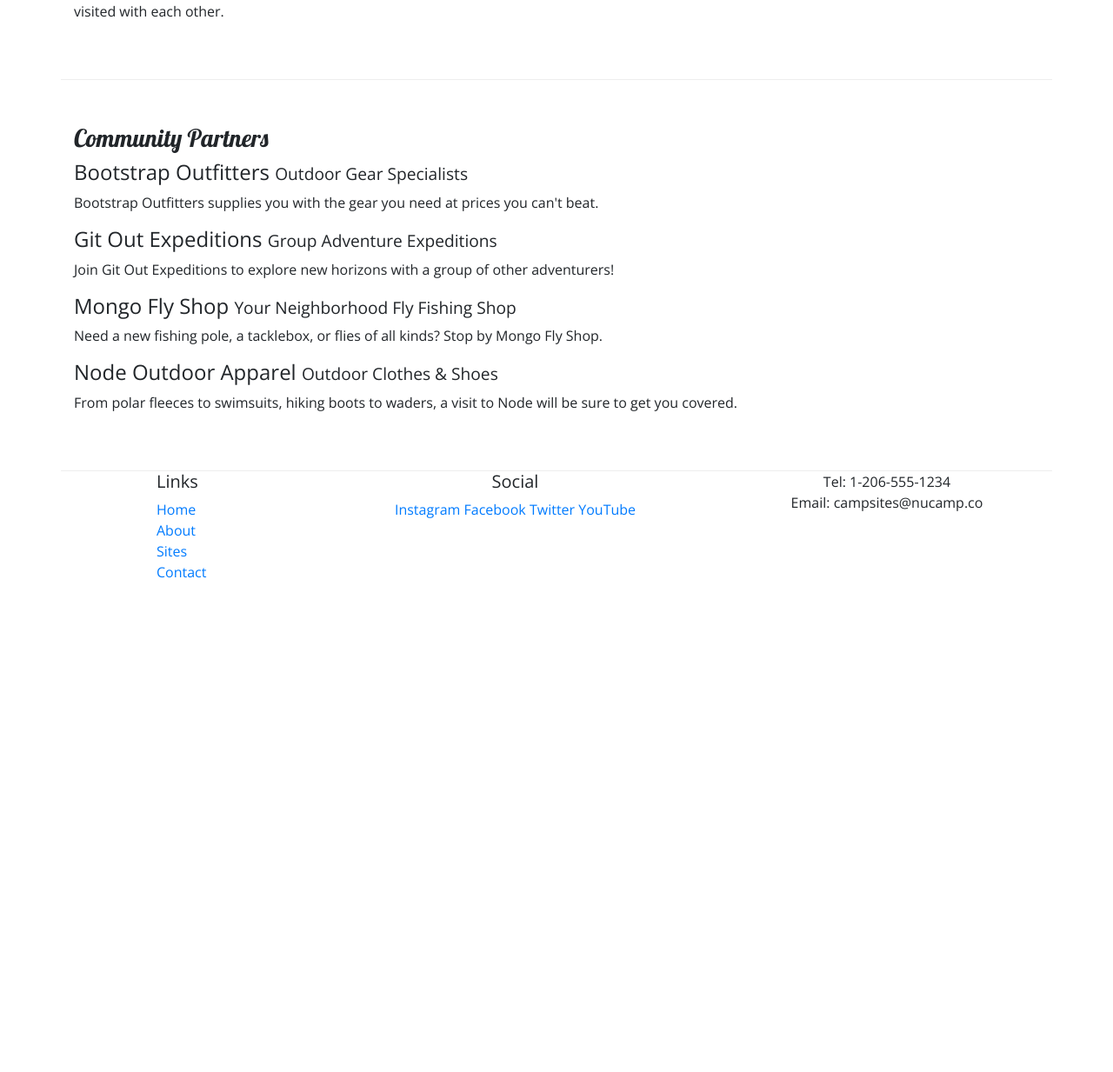
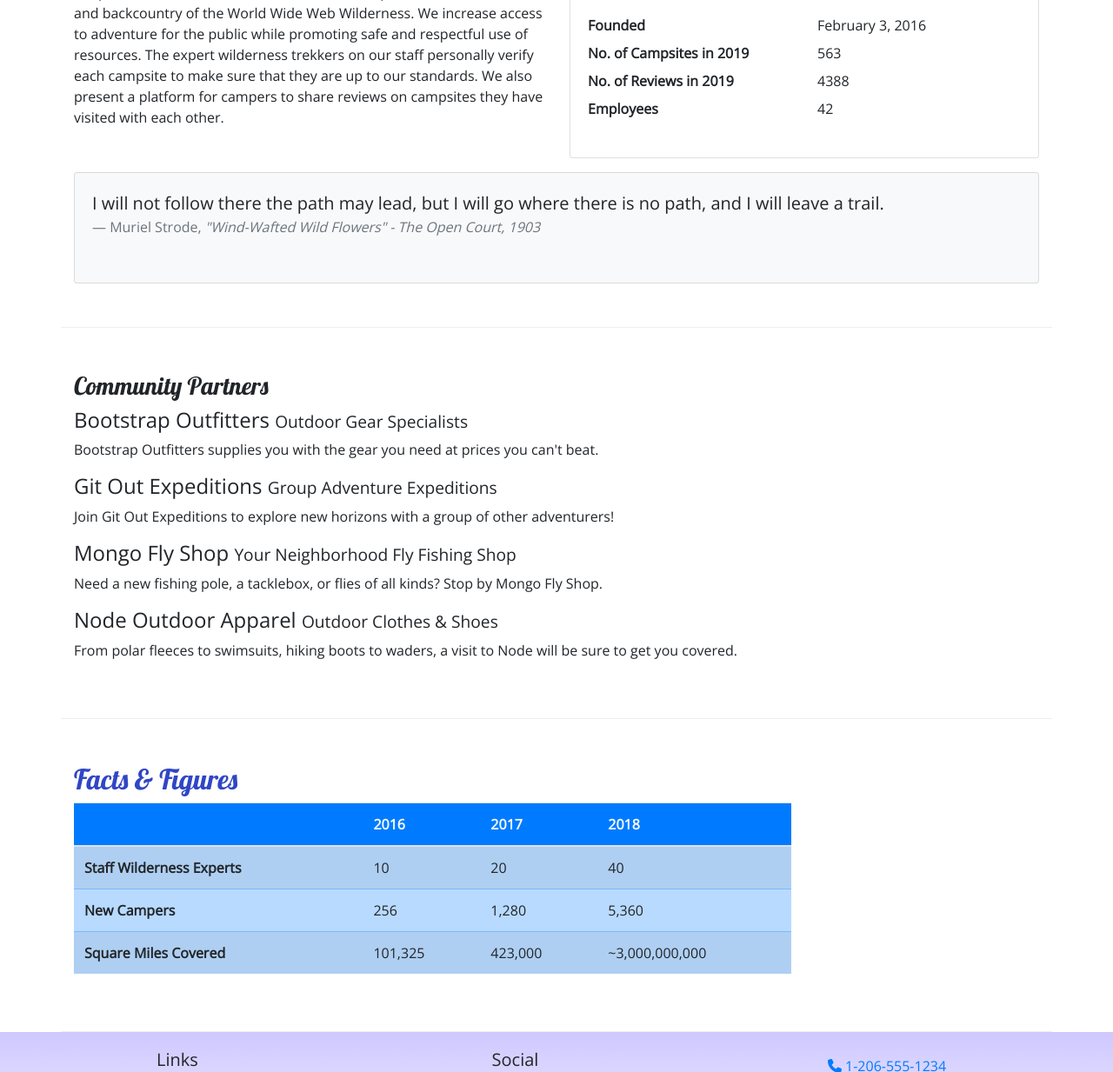
Before and after one commit to michTorr/nucamp-bootstrap, a website: page aboutus.html in a window 1280 px wide. Shown: the part 468-1701 px from the top of the page at 87% size. Before the commit the page ends 1154 px from the top, so only its background shows below. Drawn offline with nearby package versions, Linux system fonts and the light colour scheme.

Commit message:
aboutus-week2

```diff
--- a/aboutus.html
+++ b/aboutus.html
@@ -7,6 +7,8 @@
     <meta name="viewport" content="width=device-width, initial-scale=1" />
 
     <link rel="stylesheet" href="node_modules/bootstrap/dist/css/bootstrap.min.css" />
+    <link rel="stylesheet" href="node_modules/font-awesome/css/font-awesome.min.css" />
+    <link rel="stylesheet" href="node_modules/bootstrap-social/bootstrap-social.css" />
     <link rel="stylesheet" href="https://fonts.googleapis.com/css?family=Lobster|Open+Sans" />
     <link rel="stylesheet" href="css/styles.css"/>
 
@@ -18,6 +20,9 @@
     <header class="jumbotron jumbotron-fluid">
         <div class="container">
             <div class="row">
+                <div class="col-4 col-sm-3 col-md-2 align-self-center">
+                    <a href="index.html"><img src="img/logo.png" class="img-fluid"></a>
+                </div>
                 <div class="col">
                     <h1>NuCamp</h1>
                     <h2>a better way to camp</h2>
@@ -26,9 +31,30 @@
         </div>
     </header>
 
+    <nav class="navbar navbar-expand-sm navbar-dark sticky-top">
+        <div class="container">
+            <a class="navbar-brand" href="index.html"><img src="img/logo.png" height="30" width="30"></a>
+            <button class="navbar-toggler" type="button" data-toggle="collapse" data-target="#nucampNavbar">
+                <span class="navbar-toggler-icon"></span>
+            </button>
+                <div class="collapse navbar-collapse" id="nucampNavbar">
+                    <ul class="navbar-nav">
+                        <li class="nav-item"><a class="nav-link" href="index.html"><i class="fa fa-home fa-lg"></i> Home</a></li>
+                        <li class="nav-item active"><a class="nav-link" href="#"><i class="fa fa-info fa-lg"></i> About</a></li>
+                        <li class="nav-item"><a class="nav-link" href="#"><i class="fa fa-list fa-lg"></i> Sites</a></li>
+                        <li class="nav-item"><a class="nav-link" href="contactus.html"><i class="fa fa-address-card fa-lg"></i> Contact</a></li>
+                    </ul>
+                </div>
+        </div>
+    </nav>
+
     <div class="container">
         <div class="row">
-            <div class="col col-12">
+            <div class="col">
+                <ol class="breadcrumb">
+                    <li class="breadcrumb-item"><a href="index.html">Home</a></li>
+                    <li class="breadcrumb-item active">About Us</li>
+                </ol>
                <h2>About Us</h2>
                <hr />
             </div>
@@ -38,6 +64,34 @@
             <div class="col col-sm-6" >
                 <h3>Our Mission</h3>
                 <p>We present a curated database of the best campsites in the vast woods and backcountry of the World Wide Web Wilderness. We increase access to adventure for the public while promoting safe and respectful use of resources. The expert wilderness trekkers on our staff personally verify each campsite to make sure that they are up to our standards. We also present a platform for campers to share reviews on campsites they have visited with each other.</p>
+            </div>
+            <div class="col-sm-6">
+                <div class="card">
+                    <h3 class="card-header text-white bg-primary">Facts At a Glance</h3>
+                    <div class="card-body">
+                        <dl class="row">
+                            <dt class="col-6">Founded</dt>
+                            <dd class="col-6">February 3, 2016</dd>
+                            <dt class="col-6">No. of Campsites in 2019</dt>
+                            <dd class="col-6">563</dd>
+                            <dt class="col-6">No. of Reviews in 2019</dt>
+                            <dd class="col-6">4388</dd>
+                            <dt class="col-6">Employees</dt>
+                            <dd class="col-6">42</dd>
+                        </dl>
+                    </div>
+                </div>
+            </div>
+            <div class="col">
+                <div class="card bg-light mt-3">
+                    <blockquote class="blockquote card-body">
+                        <p class="mb-0">I will not follow there the path may lead, but I will go where there is no path, and I will leave a trail.
+                            <footer class="blockquote-footer">Muriel Strode,
+                                <cite title="Source Title">"Wind-Wafted Wild Flowers" - The Open Court, 1903</cite>
+                            </footer>
+                        </p>
+                    </blockquote>
+                </div>
             </div>
         </div>
 
@@ -54,9 +108,47 @@
                 <p class="d-none d-sm-block">From polar fleeces to swimsuits, hiking boots to waders, a visit to Node will be sure to get you covered.</p>
             </div>
         </div>
+        <div class="row row-content">
+            <div class="col-sm-9">
+                <h2>Facts &amp; Figures</h2>
+                <div class="table-responsive">
+                    <table class="table table-striped">
+                        <thead>
+                            <tr class="bg-primary text-light">
+                                <th></th>
+                                <th>2016</th>
+                                <th>2017</th>
+                                <th>2018</th>
+                            </tr>
+                        </thead>
+                        <tbody class="table-primary">
+                            <tr>
+                                <th>Staff Wilderness Experts</th>
+                                <td>10</td>
+                                <td>20</td>
+                                <td>40</td>
+                            </tr>
+                            <tr>
+                                <th>New Campers</th>
+                                <td>256</td>
+                                <td>1,280</td>
+                                <td>5,360</td>
+                            </tr>
+                            <tr>
+                                <th>Square Miles Covered</th>
+                                    <td>101,325</td>
+                                    <td>423,000</td>
+                                    <td>~3,000,000,000</td>
+
+                            </tr>
+                        </tbody>
+                    </table>
+                </div>
+            </div>
+        </div>
     </div>
 
-    <footer>
+    <footer class="site-footer">
         <div class="container">
             <div class="row">
                 <div class="col-4 col-sm-2 offset-1">
@@ -65,20 +157,21 @@
                         <li><a href="index.html">Home</a></li>
                         <li><a href="#">About</a></li>
                         <li><a href="#">Sites</a></li>
-                        <li><a href="#">Contact</a></li>
+                        <li><a href="contactus.html">Contact</a></li>
                     </ul>
                 </div>
                 <div class="col-6 col-sm-5 text-center">
                     <h5>Social</h5>
-                    <a href="http://instagram.com/">Instagram</a>
-                    <a href="http://facebook.com/">Facebook</a>
-                    <a href="http://twitter.com/">Twitter</a>
-                    <a href="http://youtube.com/">YouTube</a>
+                    <a class="btn btn-social-icon btn-instagram" href="http://instagram.com/"><i class="fa fa-instagram"></i></a>
+                    <a class="btn btn-social-icon btn-facebook" href="http://facebook.com/"><i class="fa fa-facebook"></i></a>
+                    <a class="btn btn-social-icon btn-twitter"href="http://twitter.com/"><i class="fa fa-twitter"></i></a>
+                    <a class="btn btn-social-icon btn-google" href="http://youtube.com/"><i class="fa fa-youtube"></i></a>
                 </div>
                 <div class="col-sm-4 text-center">
-                    Tel: 1-206-555-1234<br />
-                    Email: campsites@nucamp.co
+                    <a role="button" class="btn btn-link" href="tel:+12065551234"><i class="fa fa-phone"></i> 1-206-555-1234</a><br>
+                <a role="button" class="btn btn-btn-link" href="mailto:campsites@nucamp.co"><i class="fa fa-envelope-o"></i> campsites@nucamp.co</a>
                 </div>
+
            </div>
         </div>
     </footer>
```
